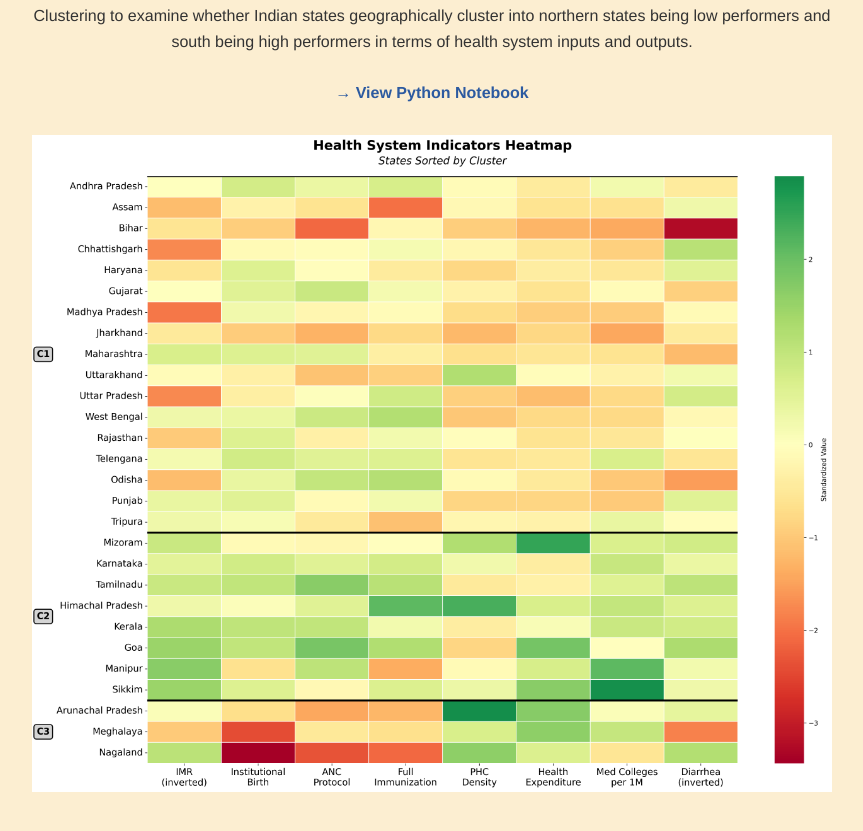
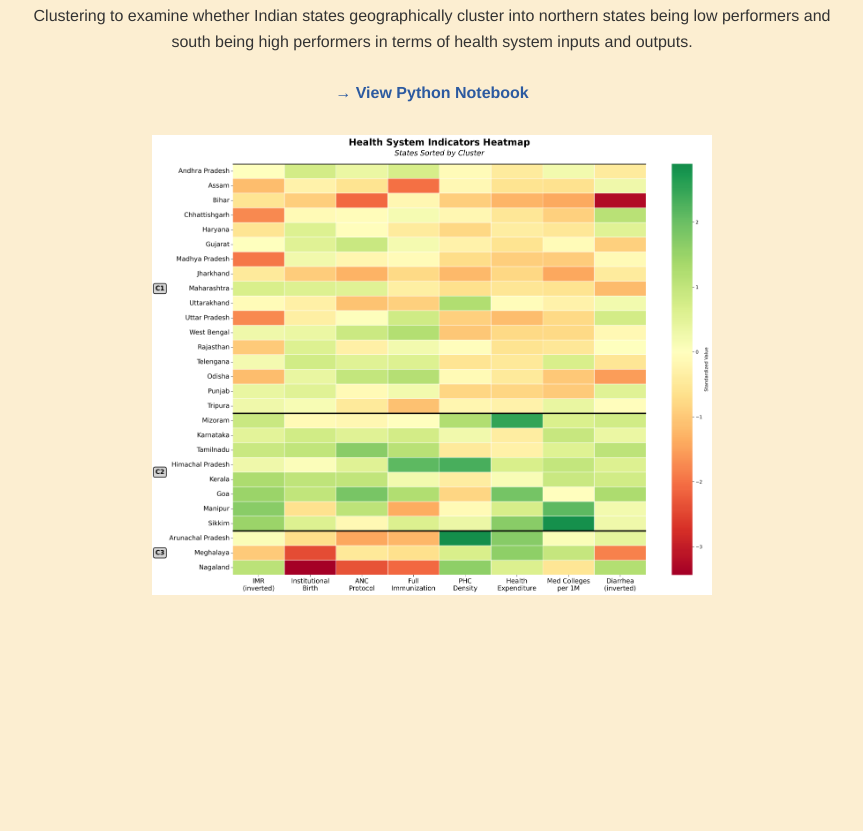
Before and after one commit to nethranatarajan3/nethranatarajan3.github.io, a plain HTML site: page index.html in a window 1280 px wide. Shown: the part 3532-4363 px from the top of the page, without its empty margins (208-1071 px from the left). After the commit the page ends 4175 px from the top, so only its background shows below. Drawn offline with Linux system fonts and the light colour scheme; a script that the page names is missing.

Commit message:
Update index.html

```diff
--- a/index.html
+++ b/index.html
@@ -366,7 +366,7 @@
             <a href="https://github.com/nethranatarajan3/nethranatarajan3.github.io/blob/main/code/Graph7.ipynb" target="_blank" style="color: #2c5aa0; text-decoration: none; font-weight: bold;">→ View Python Notebook</a>
         </p>
         <div style="margin-top: 30px;">
-            <img src="charts/Chart7.png" alt="Cluster Heatmap" class="python-chart" style="max-width: 100%; height: auto;">
+            <img src="charts/Chart7.png" alt="Cluster Heatmap" class="python-chart" style="max-width: 70%; height: auto;">
         </div>
     </div>
 </section>
```
